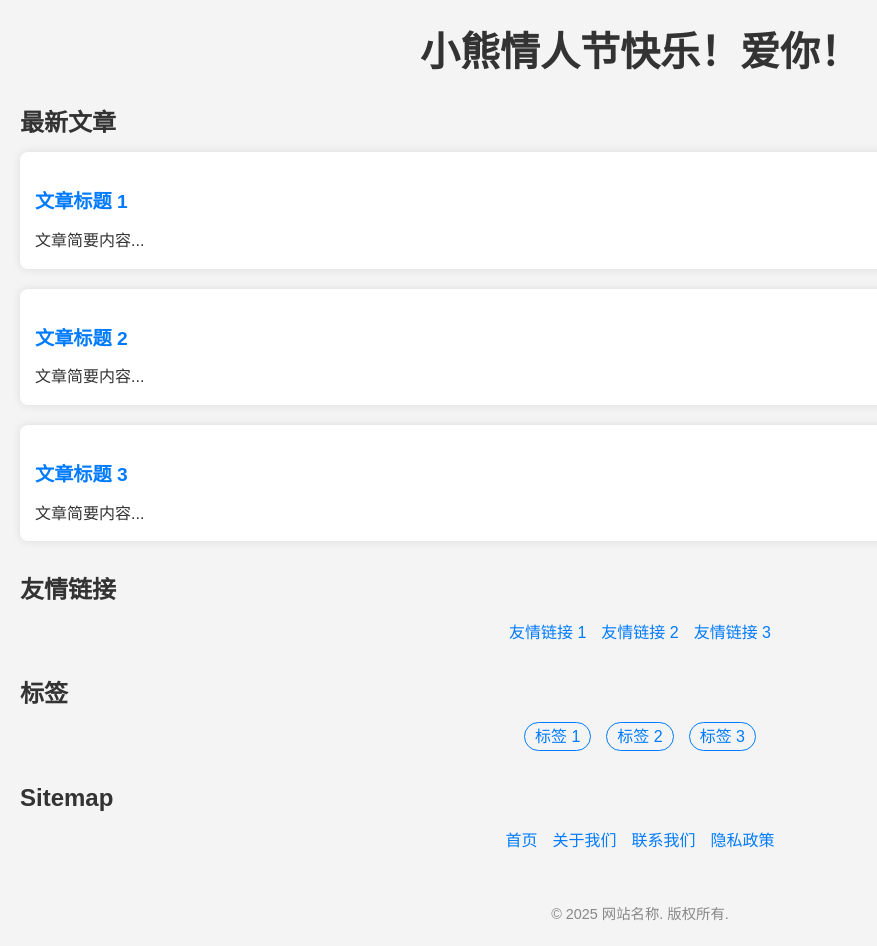
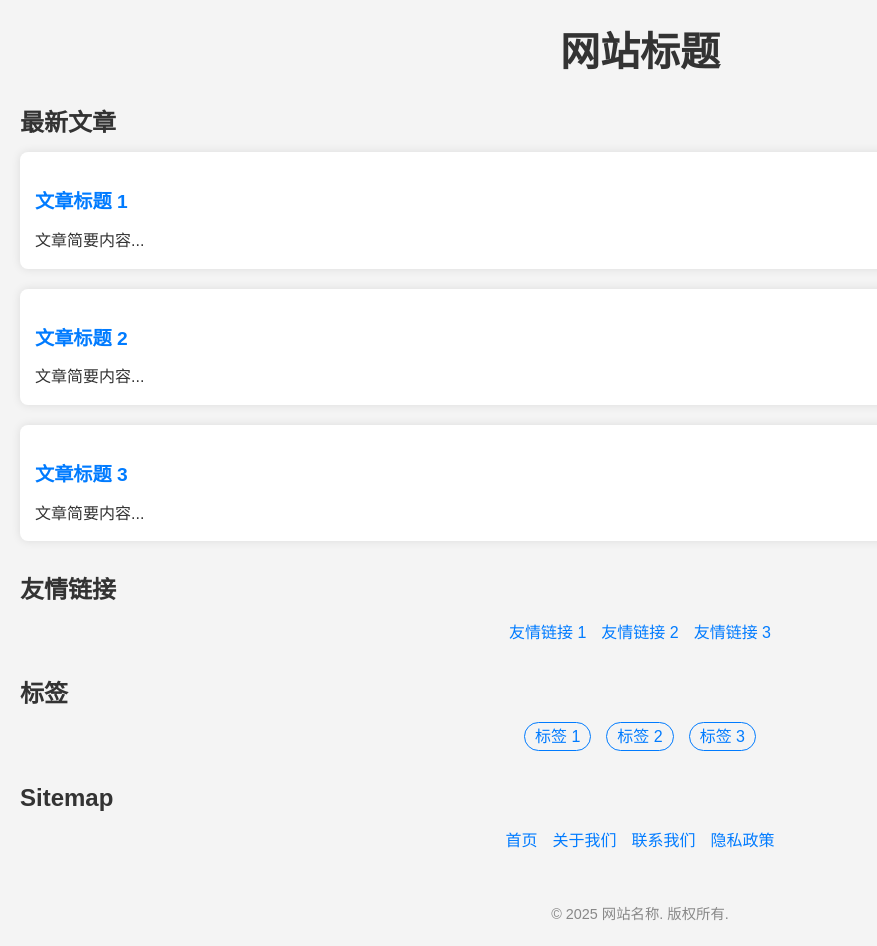
Before and after one commit to softfisherman/gerenboke, a plain HTML site: page index.html in a window 1280 px wide. Shown: the whole page, without its empty margins (0-877 px from the left). Drawn offline with Linux system fonts and the light colour scheme.

Commit message:
Update index.html

```diff
--- a/index.html
+++ b/index.html
@@ -5,14 +5,14 @@
   <meta name="viewport" content="width=device-width, initial-scale=1.0">
   <meta name="description" content="这里是网站的简介，简要描述网站内容和主题，以提高搜索引擎的理解。">
   <meta name="robots" content="index, follow">
-  <title>小熊情人节快乐！爱你！</title>
+  <title>网站标题</title>
   <link rel="stylesheet" href="styles.css">
   <link rel="canonical" href="https://www.yourwebsite.com/">
 </head>
 <body>
   <!-- 网站标题 -->
   <header>
-    <h1>小熊情人节快乐！爱你！</h1>
+    <h1>网站标题</h1>
   </header>
 
   <!-- 文章预览区域 -->
```
